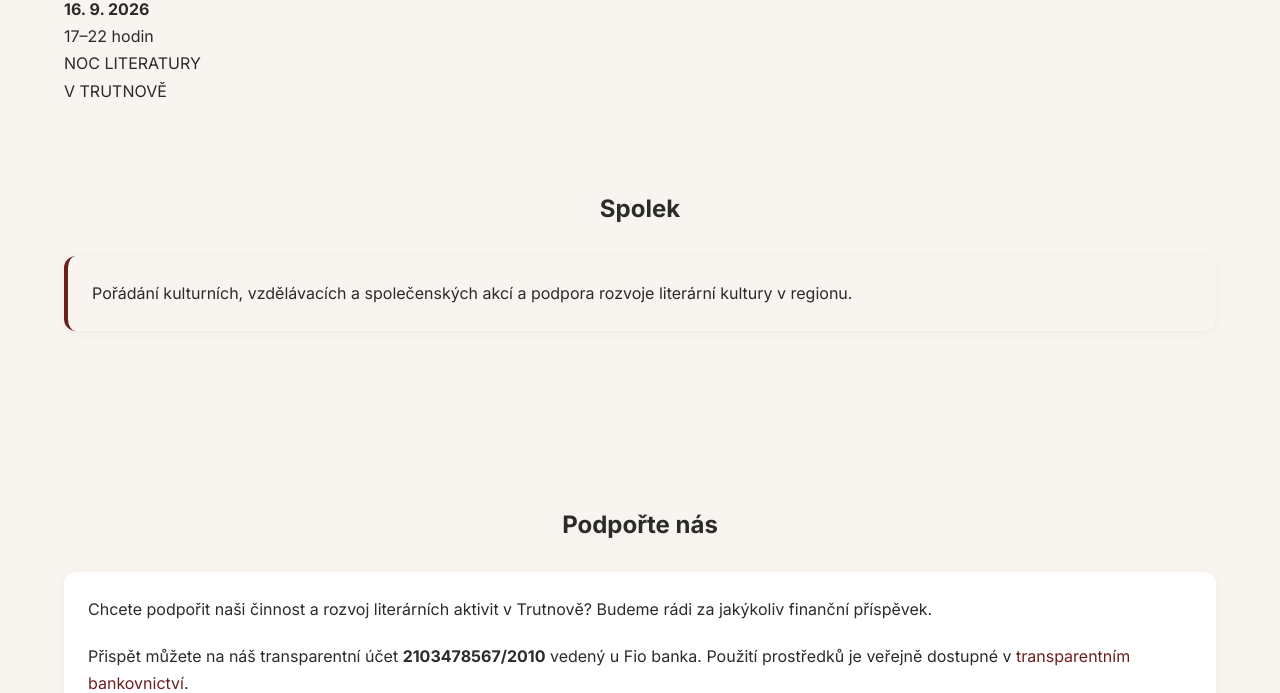
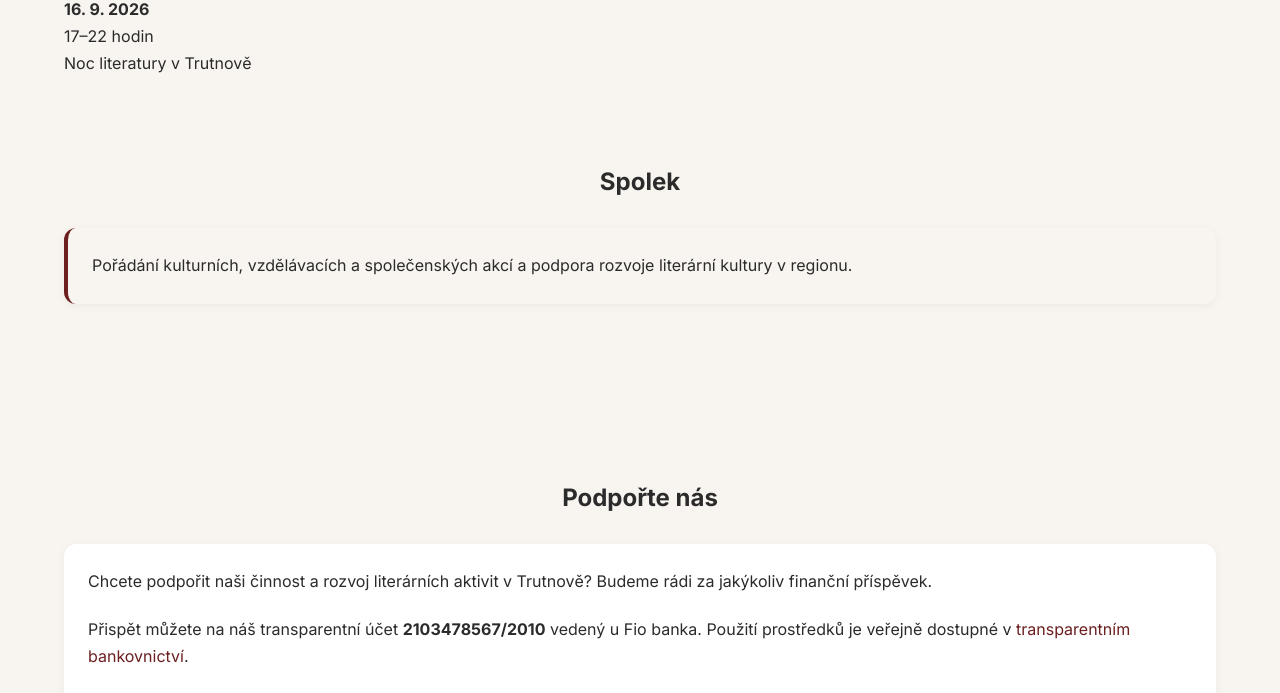
Before and after one commit to petira/trut, a Jekyll site: the page built from index.md, in a window 1280 px wide and 900 px high, scrolled down 768 px, cut to the strip 207-900 px from the top of the window. Built offline with Jekyll 4.4.1, drawn with Linux system fonts in a browser that asks for light colours; some web fonts are replaced.

Commit message:
Update teaser.html

```diff
--- a/_includes/teaser.html
+++ b/_includes/teaser.html
@@ -13,12 +13,13 @@
 
             </time>
 
+            <div class="teaser-countdown"></div>
+
         </div>
 
         <div class="teaser-title">
 
-            NOC LITERATURY<br>
-            V TRUTNOVĚ
+            Noc literatury v Trutnově
 
         </div>
 
```
